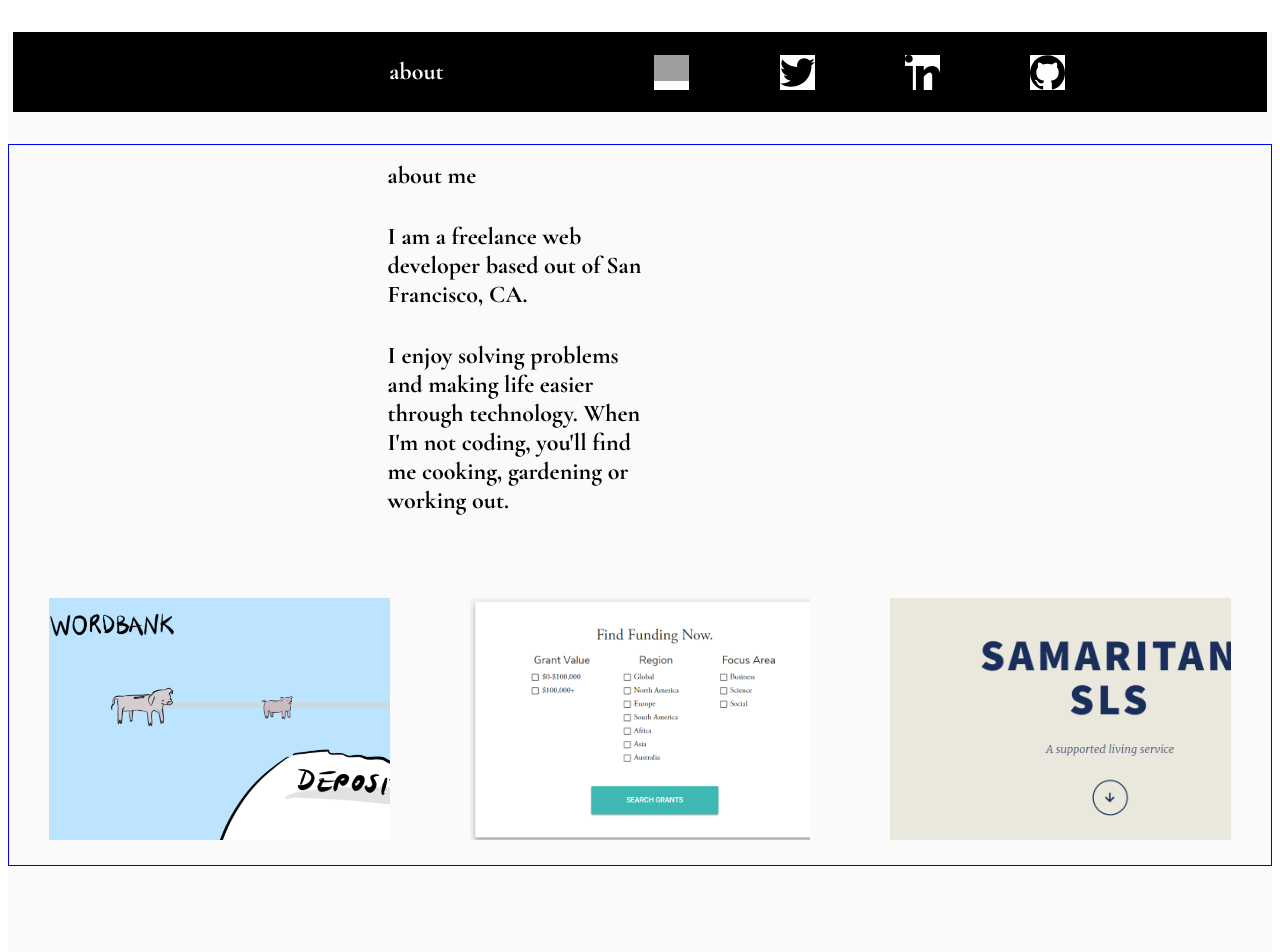
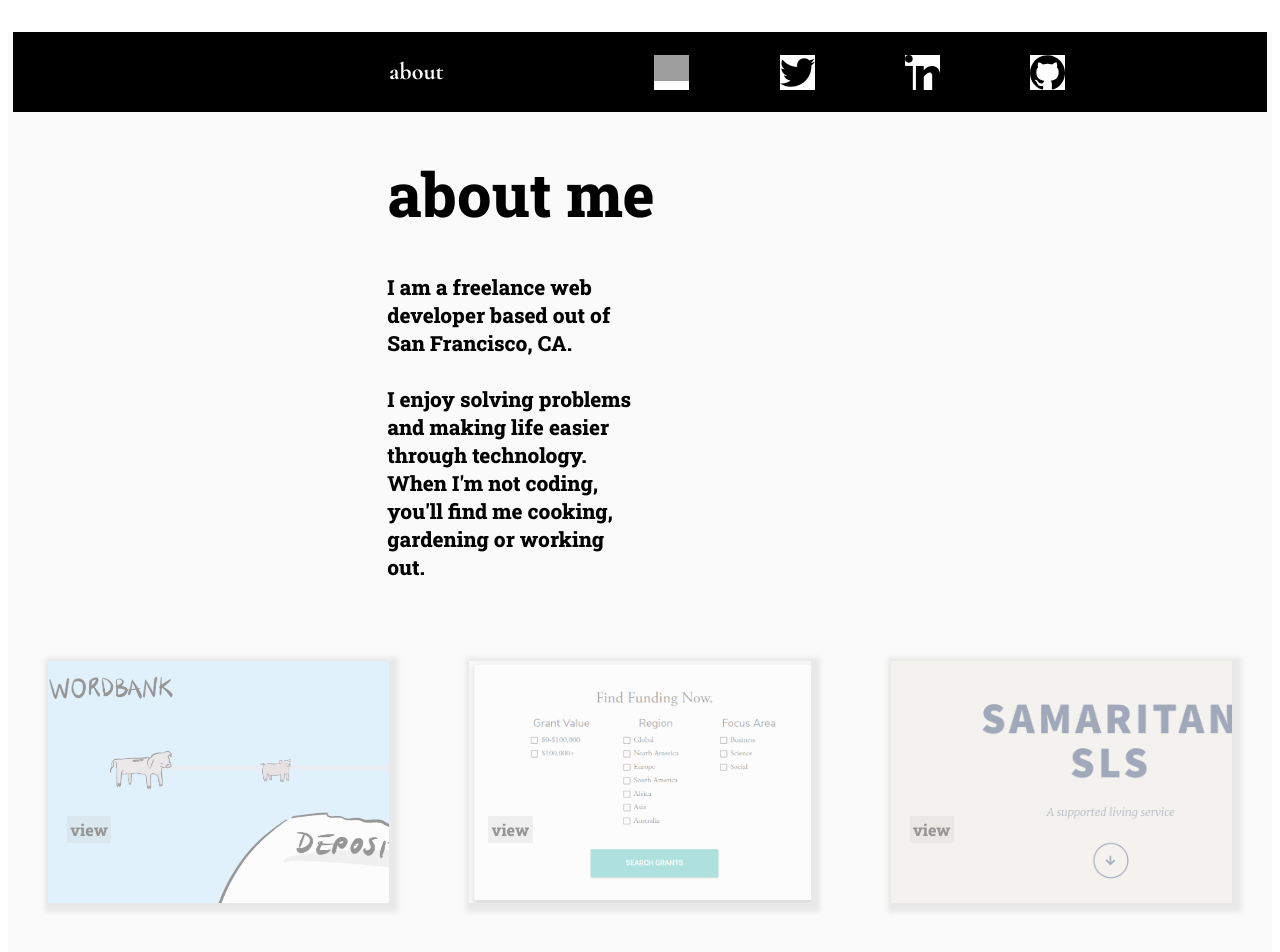
Before and after one commit to bigtechnology/portfolio, a React (Create React App) app: page / in a window 1280 px wide. Shown: the top 952 px of the page. Built offline with nearby package versions, Linux system fonts and the light colour scheme; grey boxes are pictures that could not be loaded; the HTML template or start-up script is replaced by a standard one.

Commit message:
projects view button added

```diff
--- a/public/index.html
+++ b/public/index.html
@@ -10,7 +10,7 @@
       content="Web site created using create-react-app"
     />
     <link href="https://fonts.googleapis.com/css2?family=Cormorant+Garamond:wght@700&display=swap" rel="stylesheet">
-
+    <link href="https://fonts.googleapis.com/css2?family=Roboto+Slab:wght@800&display=swap" rel="stylesheet">
     <link rel="apple-touch-icon" href="%PUBLIC_URL%/logo192.png" />
     <link rel="manifest" href="%PUBLIC_URL%/manifest.json" />
     <title>Ben Griffin</title>
--- a/src/App.css
+++ b/src/App.css
@@ -1,5 +1,7 @@
 html {
   scroll-behavior: smooth;
+font-family: 'Roboto Slab', serif;
+
 }
 .App {
   text-align: center;
--- a/src/components/about_me/about.css
+++ b/src/components/about_me/about.css
@@ -1,10 +1,16 @@
 .about-wrapper {
-    border: 1px solid blue;
+    /* border: 1px solid blue; */
     height: 90vh;
 }
 
 .about {
     /* height: 30%; */
+}
+
+.intro-title {
+/* border: 1px solid red; */
+font-size: 3.8rem;
+font-family: 'Roboto Slab', serif;
 }
 
 .intro {
@@ -15,52 +21,8 @@
     width: 54%;
     margin-right: 50%;
 
-    font-family: 'Cormorant Garamond', serif;
-    font-size: 1.5rem;
-}
+    font-family: 'Roboto Slab', serif;}
 
 h4 {
 
 }
-
-.projects-wrapper {
-    /* border: 1px solid red; */
-    /* margin-top: 11%; */
-    height: 50%;
-}
-
-/* Porject Wrapper Styling */
-.projects {
-    display: flex;
-    justify-content: space-around;
-    height: 100%;
-    margin: 0;
-    padding: 0;
-}
-.project {
-    align-self: center;
-    height: 60%;
-    width: 25%;
-    padding: 1%;
-}
-
-.p1 {
-    background-color: aquamarine;
-    background-image: url("../../images/project1.png");
-    background-size: cover;
-    background-repeat: no-repeat;
-}
-
-.p2{
-    background-color: aquamarine;
-    background-image: url("../../images/founder.png");
-    background-size: cover;
-    background-repeat: no-repeat;
-}
-
-.p3{
-    background-color: aquamarine;
-    background-image: url("../../images/sls.png");
-    background-size: cover;
-    background-repeat: no-repeat;
-}
--- a/src/components/about_me/about.js
+++ b/src/components/about_me/about.js
@@ -1,6 +1,8 @@
 import React from "react";
 import "./about.css"
-import p1 from '../../images/project1.png'
+import "../projects/projects.css"
+
+import Projects from "../projects/projects";
 
 function About() {
     return (
@@ -8,7 +10,7 @@ function About() {
             <div className="about about-top-content">
                 <div
                     className="intro">
-                    <h1 className="intro"
+                    <h1 className="intro-title"
                     >about me</h1>
                     <h4 className="intro"
                     > I am a freelance web developer based out of San Francisco, CA.</h4>
@@ -17,28 +19,7 @@ function About() {
                     </p>
              </div>
             </div>
-
-            <div className="projects-wrapper">
-
-                <div className="projects">
-                    <a className="project p1" target="blank" href="https://word-bank-fe.vercel.app/">
-                        <div >
-                        </div>
-                    </a>
-
-                    <a className="project p2"
-                    target="blank" href="https://www.foundergrants.com/">
-                    <div>
-
-                    </div>
-                    </a>
-                    <a href="https://objective-carson-d52209.netlify.app/"
-                    target="blank"className="project p3">
-                    <div>
-                    </div>
-                        </a>
-                </div>
-            </div>
+            <Projects/>
         </div>
     )
 }
--- a/src/components/footer/footer.css
+++ b/src/components/footer/footer.css
@@ -1,4 +1,4 @@
 .footer {
-    border: 1px solid red;
+    /* border: 1px solid red; */
     margin-top: 8%;
 }
--- /dev/null
+++ b/src/components/projects/projects.css
@@ -0,0 +1,90 @@
+.projects-wrapper {
+    /* border: 1px solid red; */
+    /* margin-top: 11%; */
+    height: 50%;
+
+}
+
+/* Porject Wrapper Styling */
+.projects {
+    display: flex;
+    justify-content: space-around;
+    height: 100%;
+    margin: 0;
+    padding: 0;
+}
+.project {
+    align-self: center;
+    height: 60%;
+    width: 25%;
+    padding: 1%;
+    -webkit-box-shadow: 3px 3px 5px 6px #ccc;  /* Safari 3-4, iOS 4.0.2 - 4.2, Android 2.3+ */
+  -moz-box-shadow:    3px 3px 5px 6px #ccc;  /* Firefox 3.5 - 3.6 */
+  box-shadow:         3px 3px 5px 6px #ccc;  /* Opera 10.5, IE 9, Firefox 4+, Chrome 6+, iOS 5 */
+  text-decoration: none;
+
+}
+
+.view {
+    /* border: 1px solid gray; */
+    background-color: rgba(128, 128, 128, 0.26);
+    width: 12%;
+    margin: 45% 0 0 2%;
+    font-size: 1rem;
+    text-align: center;
+    padding: 1%;
+    transition: ease-in .5s;
+    color: black;
+
+}
+
+.view:hover {
+    /* border: 1px solid gray; */
+    background-color: rgba(128, 128, 128, 0.733);
+    font-size: 1.2rem;
+    transition: ease-out .5s;
+    width: 13%;
+}
+
+
+.p1 {
+    /* text-decoration: none; */
+
+    background-color: aquamarine;
+    background-image: url("../../images/project1.png");
+    background-size: cover;
+    background-repeat: no-repeat;
+    opacity: 0.4;
+    transition: ease-in-out 0.3s;
+}
+
+.p2{
+    background-color: aquamarine;
+    background-image: url("../../images/founder.png");
+    background-size: cover;
+    background-repeat: no-repeat;
+    opacity: 0.4;
+}
+
+.p3{
+    background-color: aquamarine;
+    background-image: url("../../images/sls.png");
+    background-size: cover;
+    background-repeat: no-repeat;
+    opacity: 0.4;
+}
+
+.p1:hover {
+    opacity: 1;
+    transition: ease-in-out 0.3s;
+}
+
+.p2:hover {
+    opacity: 1;
+    transition: ease-in-out 0.3s;
+
+}
+.p3:hover {
+    opacity: 1;
+    transition: ease-in-out 0.3s;
+}
--- /dev/null
+++ b/src/components/projects/projects.js
@@ -0,0 +1,33 @@
+import React from "react";
+import p1 from '../../images/project1.png'
+
+function Projects() {
+    return (
+<div className="projects-wrapper">
+
+<div className="projects">
+    <a className="project p1" target="blank" href="https://word-bank-fe.vercel.app/">
+        <div className="view">
+            view
+        </div>
+    </a>
+
+    <a className="project p2"
+    target="blank" href="https://www.foundergrants.com/">
+        <div className="view">
+            view
+        </div>
+    </a>
+
+    <a href="https://objective-carson-d52209.netlify.app/"
+    target="blank"className="project p3">
+        <div className="view">
+            view
+        </div>
+        </a>
+</div>
+</div>
+    )
+}
+
+export default Projects;
```
